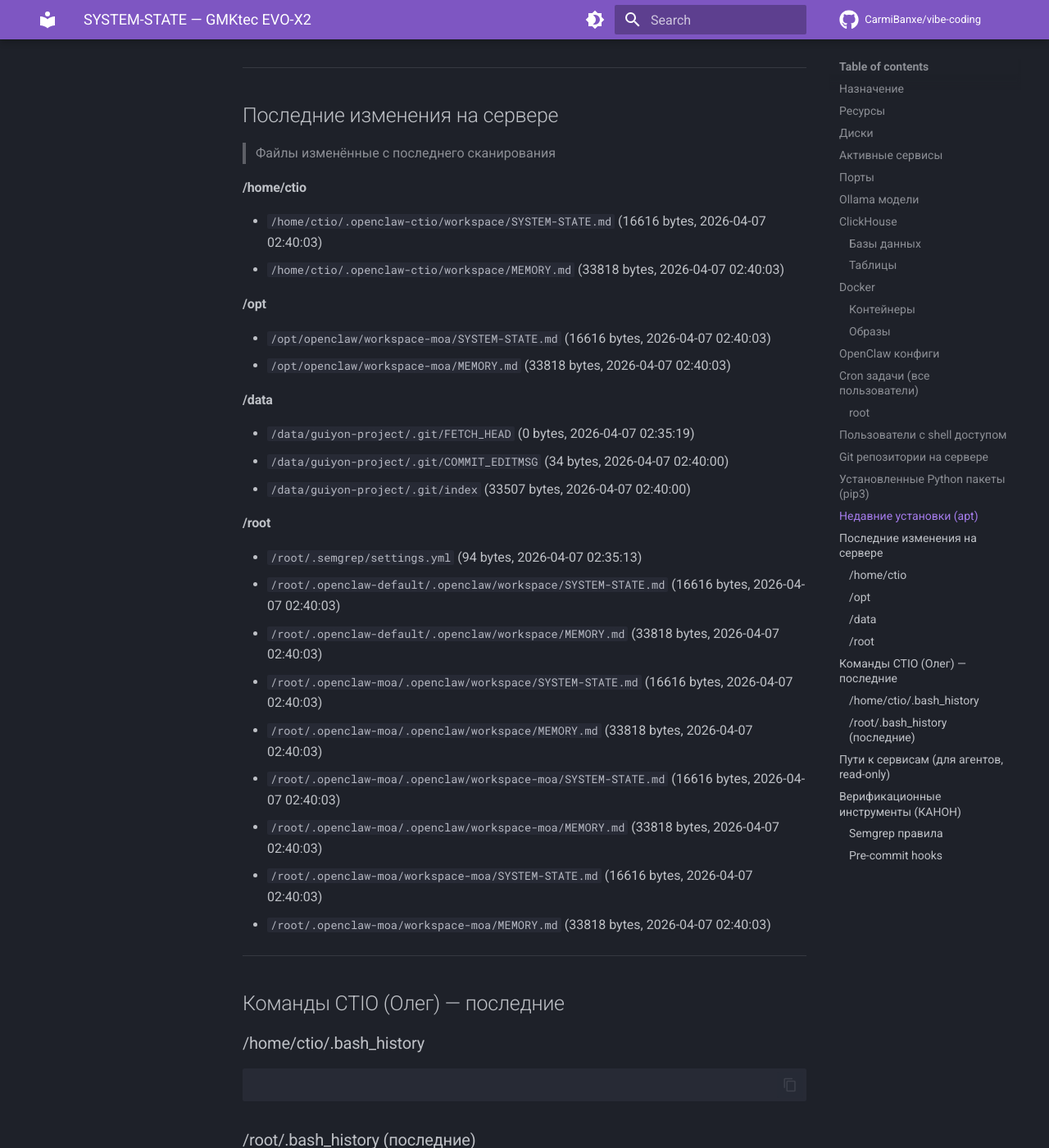
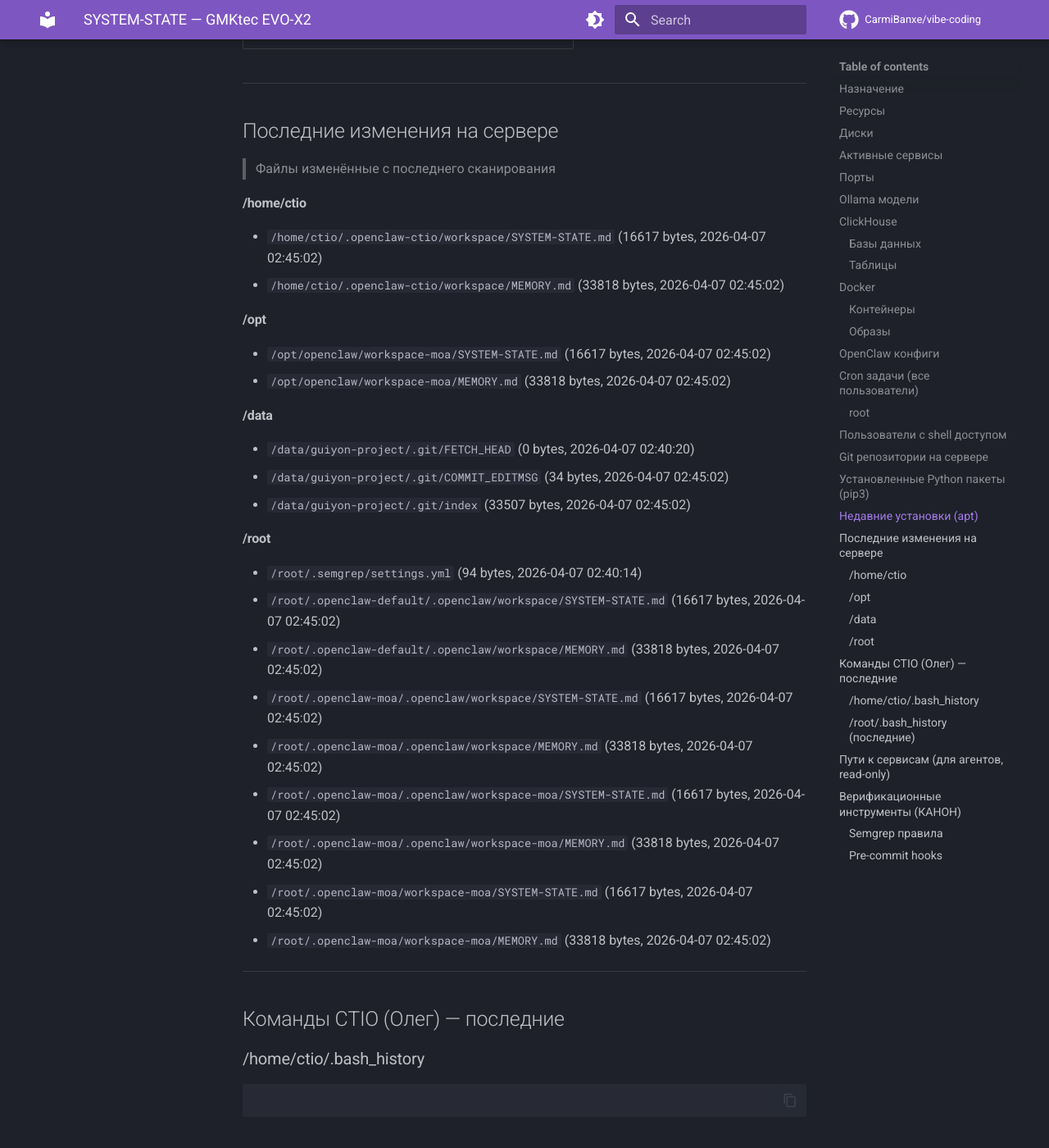
Before and after one commit to CarmiBanxe/vibe-coding, an MkDocs documentation site: the page built from docs/SYSTEM-STATE.md, in a window 1280 px wide and 1400 px high, scrolled down 13841 px. Shown: the whole window at 82% size. Built offline with MkDocs 1.6.1 and Material for MkDocs 9.7.7, drawn with Linux system fonts in a browser that asks for light colours; comment, search, counter and statistics services are not loaded; some of the changed text lies outside the part shown.

Commit message:
auto: SYSTEM-STATE v2 update (2026-04-07 02:45 CEST)

```diff
--- a/docs/SYSTEM-STATE.md
+++ b/docs/SYSTEM-STATE.md
@@ -1,6 +1,6 @@
 # SYSTEM-STATE — GMKtec EVO-X2
 > Автоматически обновляется каждые 5 минут
-> Последнее сканирование: 2026-04-07 02:40 CEST
+> Последнее сканирование: 2026-04-07 02:45 CEST
 > Источник: ctio-watcher.sh v2 (cron)
 
 ## Назначение
@@ -11,8 +11,8 @@
 ---
 
 ## Ресурсы
-- RAM: 12Gi / 30Gi (free: 1.5Gi)
-- Load: 2.78 2.50 2.40
+- RAM: 11Gi / 30Gi (free: 2.2Gi)
+- Load: 2.09 2.36 2.38
 - GPU VRAM used: 58.5 GB
 
 ## Диски
@@ -249,8 +250,8 @@
 | marble-src-marble-frontend:latest | 757MB |
 | marble-src-marble-backend:latest | 255MB |
 | andreysenov/firebase-tools:latest | 1.47GB |
+| jube.app:latest | 646MB |
 | <none>:<none> | 646MB |
-| jube.app:latest | 646MB |
 | mongo:8 | 950MB |
 | postgis/postgis:17-3.5 | 637MB |
 | postgres:17 | 453MB |
@@ -379,28 +380,28 @@
 
 
 #### /home/ctio
-- `/home/ctio/.openclaw-ctio/workspace/SYSTEM-STATE.md` (16616 bytes, 2026-04-07 02:40:03)
-- `/home/ctio/.openclaw-ctio/workspace/MEMORY.md` (33818 bytes, 2026-04-07 02:40:03)
+- `/home/ctio/.openclaw-ctio/workspace/SYSTEM-STATE.md` (16617 bytes, 2026-04-07 02:45:02)
+- `/home/ctio/.openclaw-ctio/workspace/MEMORY.md` (33818 bytes, 2026-04-07 02:45:02)
 
 #### /opt
-- `/opt/openclaw/workspace-moa/SYSTEM-STATE.md` (16616 bytes, 2026-04-07 02:40:03)
-- `/opt/openclaw/workspace-moa/MEMORY.md` (33818 bytes, 2026-04-07 02:40:03)
+- `/opt/openclaw/workspace-moa/SYSTEM-STATE.md` (16617 bytes, 2026-04-07 02:45:02)
+- `/opt/openclaw/workspace-moa/MEMORY.md` (33818 bytes, 2026-04-07 02:45:02)
 
 #### /data
-- `/data/guiyon-project/.git/FETCH_HEAD` (0 bytes, 2026-04-07 02:35:19)
-- `/data/guiyon-project/.git/COMMIT_EDITMSG` (34 bytes, 2026-04-07 02:40:00)
-- `/data/guiyon-project/.git/index` (33507 bytes, 2026-04-07 02:40:00)
+- `/data/guiyon-project/.git/FETCH_HEAD` (0 bytes, 2026-04-07 02:40:20)
+- `/data/guiyon-project/.git/COMMIT_EDITMSG` (34 bytes, 2026-04-07 02:45:02)
+- `/data/guiyon-project/.git/index` (33507 bytes, 2026-04-07 02:45:02)
 
 #### /root
-- `/root/.semgrep/settings.yml` (94 bytes, 2026-04-07 02:35:13)
-- `/root/.openclaw-default/.openclaw/workspace/SYSTEM-STATE.md` (16616 bytes, 2026-04-07 02:40:03)
-- `/root/.openclaw-default/.openclaw/workspace/MEMORY.md` (33818 bytes, 2026-04-07 02:40:03)
-- `/root/.openclaw-moa/.openclaw/workspace/SYSTEM-STATE.md` (16616 bytes, 2026-04-07 02:40:03)
-- `/root/.openclaw-moa/.openclaw/workspace/MEMORY.md` (33818 bytes, 2026-04-07 02:40:03)
-- `/root/.openclaw-moa/.openclaw/workspace-moa/SYSTEM-STATE.md` (16616 bytes, 2026-04-07 02:40:03)
-- `/root/.openclaw-moa/.openclaw/workspace-moa/MEMORY.md` (33818 bytes, 2026-04-07 02:40:03)
-- `/root/.openclaw-moa/workspace-moa/SYSTEM-STATE.md` (16616 bytes, 2026-04-07 02:40:03)
-- `/root/.openclaw-moa/workspace-moa/MEMORY.md` (33818 bytes, 2026-04-07 02:40:03)
+- `/root/.semgrep/settings.yml` (94 bytes, 2026-04-07 02:40:14)
+- `/root/.openclaw-default/.openclaw/workspace/SYSTEM-STATE.md` (16617 bytes, 2026-04-07 02:45:02)
+- `/root/.openclaw-default/.openclaw/workspace/MEMORY.md` (33818 bytes, 2026-04-07 02:45:02)
+- `/root/.openclaw-moa/.openclaw/workspace/SYSTEM-STATE.md` (16617 bytes, 2026-04-07 02:45:02)
+- `/root/.openclaw-moa/.openclaw/workspace/MEMORY.md` (33818 bytes, 2026-04-07 02:45:02)
+- `/root/.openclaw-moa/.openclaw/workspace-moa/SYSTEM-STATE.md` (16617 bytes, 2026-04-07 02:45:02)
+- `/root/.openclaw-moa/.openclaw/workspace-moa/MEMORY.md` (33818 bytes, 2026-04-07 02:45:02)
+- `/root/.openclaw-moa/workspace-moa/SYSTEM-STATE.md` (16617 bytes, 2026-04-07 02:45:02)
+- `/root/.openclaw-moa/workspace-moa/MEMORY.md` (33818 bytes, 2026-04-07 02:45:02)
 
 ---
 
```
Also changed, not shown: other parts of docs/SYSTEM-STATE.md (+3 -2 lines).
